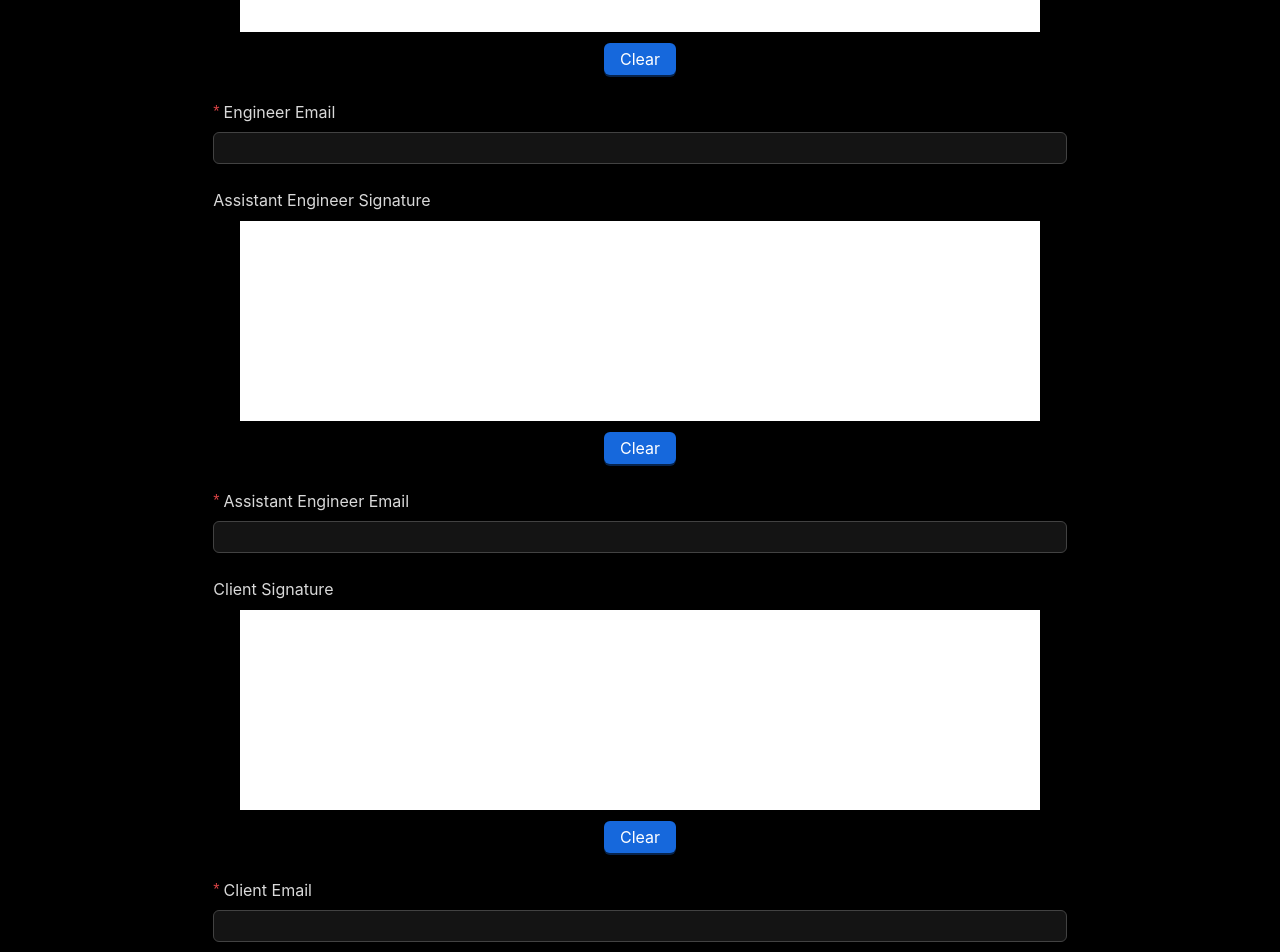
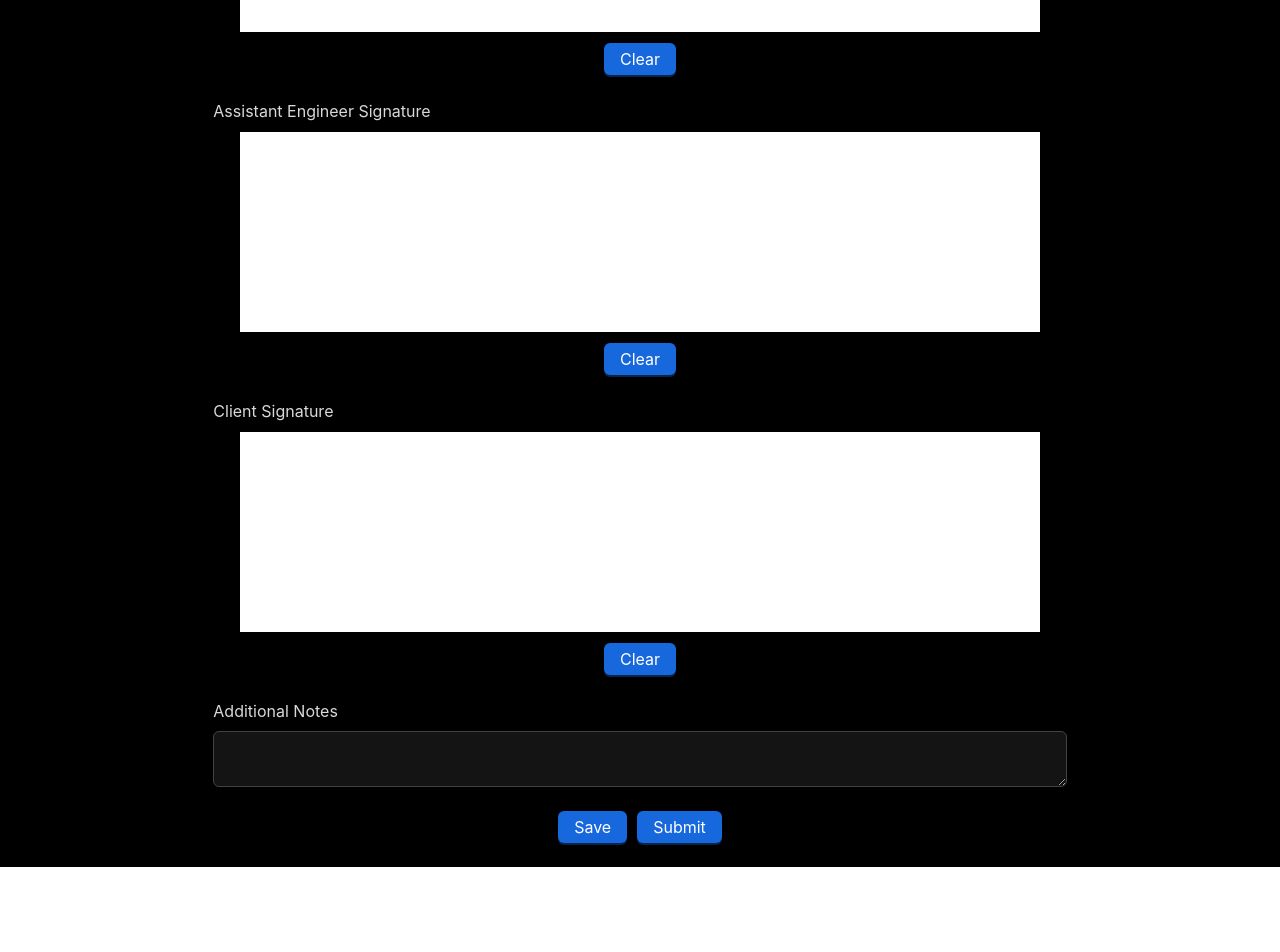
Before and after one commit to phaseonenetwork/studio-report, a React (Create React App) app: page / in a window 1280 px wide. Shown: the part 1720-2672 px from the top of the page. After the commit the page ends 2587 px from the top, so only its background shows below. Built offline with nearby package versions, Linux system fonts and the light colour scheme; sample sign-in values are in the browser's storage.

Commit message:
Removing email fields

```diff
--- a/src/containers/SessionForm/index.js
+++ b/src/containers/SessionForm/index.js
@@ -13,7 +13,6 @@ import TextArea from 'antd/es/input/TextArea';
 import SignatureComponent from '../../components/SignaturePad/SignaturePad';
 import ListField from '../../components/ListField/ListField';
 import { useRef } from 'react';
-import { INVALID_EMAIL, REQUIRED } from '../../utils/messages';
 import { useNavigate, Navigate, useParams } from 'react-router-dom';
 import dayjs from 'dayjs';
 import SessionReportService from '../../services/SessionReportService';
@@ -22,11 +21,6 @@ import './index.css';
 import Finished from '../../components/Finished/Finished';
 import { LoadingContext } from '../../components/Loading/LoadingContext';
 import useAuth from '../../hooks/useAuth';
-
-const EMAIL_RULES = [
-  { required: true, message: REQUIRED },
-  { type: 'email', message: INVALID_EMAIL },
-];
 
 const formDefaultValues = {
   data: '',
@@ -236,13 +230,6 @@ const SessionForm = () => {
                 <SignatureComponent ref={engineerSignRef} padNumber={1} />
               </Form.Item>
               <Form.Item
-                name="engineerEmail"
-                label="Engineer Email"
-                rules={EMAIL_RULES}
-              >
-                <Input />
-              </Form.Item>
-              <Form.Item
                 name="assistantEngineerSignature"
                 label="Assistant Engineer Signature"
               >
@@ -251,23 +238,8 @@ const SessionForm = () => {
                   padNumber={2}
                 />
               </Form.Item>
-              <Form.Item
-                name="assistantEngineerEmail"
-                label="Assistant Engineer Email"
-                rules={EMAIL_RULES}
-              >
-                <Input />
-              </Form.Item>
-
               <Form.Item name="clientSignature" label="Client Signature">
                 <SignatureComponent ref={clientSignRef} padNumber={3} />
-              </Form.Item>
-              <Form.Item
-                name="clientEmail"
-                label="Client Email"
-                rules={EMAIL_RULES}
-              >
-                <Input />
               </Form.Item>
               <Form.Item name="notes" label="Additional Notes">
                 <TextArea />
```
